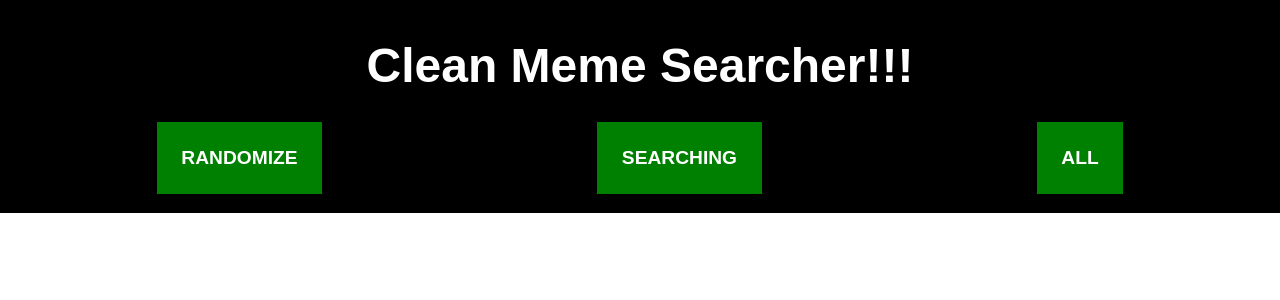
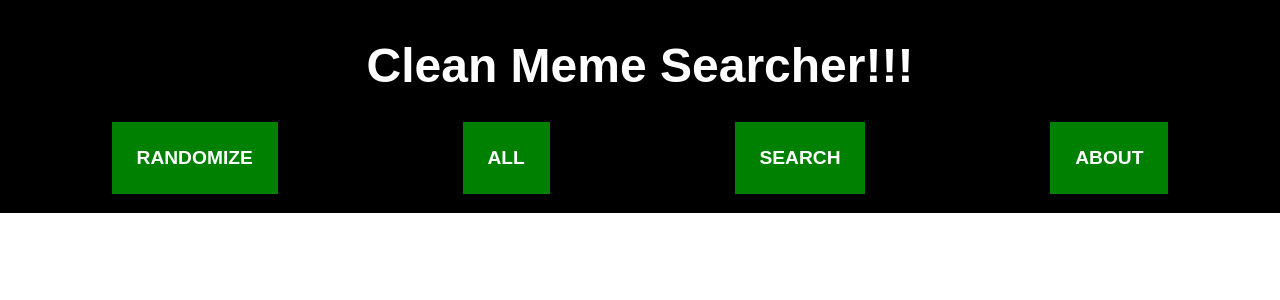
Before and after one commit to letoor1234/clean-meme-generator, a React (Create React App) app: page / in a window 1280 px wide. Shown: the top 300 px of the page. Built offline with nearby package versions, Linux system fonts and the light colour scheme.

Commit message:
deleted main component, random and galery component are moved to a specific .js file

```diff
--- a/src/App.js
+++ b/src/App.js
@@ -6,7 +6,8 @@ import {
 
 import Header from './components/Header.js'
 import Nav from './components/Nav.js'
-import {Galery, Random} from './components/Main.js'
+import Galery from './components/Galery.js'
+import Random from './components/Random.js'
 
 import './css/styles.css';
 
@@ -18,8 +19,8 @@ function App() {
           title='Clean Meme Searcher!!!'
         />
         <Nav
-          buttons={['randomize', 'searching', 'all']}
-          paths={['/random', '/search', '/all']}
+          buttons={['randomize', 'all', 'search', 'about']}
+          paths={['/random', '/all', '/search', '/about']}
         />
         <Route path='/all'>
           <Galery/>
--- a/src/components/Main.js
+++ b/src/components/Galery.js
@@ -1,9 +1,6 @@
 import React, {Fragment, Component} from 'react'
-import {
-  Link
-} from 'react-router-dom'
 
-export class Galery extends Component{
+export default class Galery extends Component{
   constructor(props){
     super(props)
     this.state={
@@ -60,50 +57,3 @@ export class Galery extends Component{
     }
   }
 }
-
-export class Random extends Component{
-  constructor(props){
-    super(props)
-    this.state={
-      memes: [],
-      random: 0,
-      getRandom: false
-    }
-  }
-  componentDidMount(){
-    fetch('https://api.imgflip.com/get_memes')
-    .then((response)=>{
-      return response.json()
-    })
-    .then((list)=>{
-      this.setState({memes: list.data.memes})
-    })
-  }
-  getRandom=()=>{
-    let random = Math.floor(Math.random() * (this.state.memes.length - 0)) + 0
-    this.setState({
-      getRandom: true,
-      random: random
-    })
-  }
-  render(){
-    if(this.state.getRandom === false){
-      return(
-        <main id='random'>
-          <button onClick={this.getRandom}>Get your lucky meme!</button>
-        </main>
-      )
-    }else{
-      return(
-        <main id='random'>
-          <article className='random-item'key={this.state.memes[this.state.random].id}>
-            <h2>{this.state.memes[this.state.random].name}</h2>
-            <img src={this.state.memes[this.state.random].url} alt={this.state.memes[this.state.random].name}></img>
-            <a download={this.state.memes[this.state.random].id+".jpg"} href={this.state.memes[this.state.random].url} target='_blank' >Download</a>
-          </article>
-          <button onClick={this.getRandom}>Don't want this?? Try again!</button>
-        </main>
-      )
-    }
-  }
-}
--- /dev/null
+++ b/src/components/Random.js
@@ -0,0 +1,48 @@
+import React, {Component} from 'react'
+
+export default class Random extends Component{
+  constructor(props){
+    super(props)
+    this.state={
+      memes: [],
+      random: 0,
+      getRandom: false
+    }
+  }
+  componentDidMount(){
+    fetch('https://api.imgflip.com/get_memes')
+    .then((response)=>{
+      return response.json()
+    })
+    .then((list)=>{
+      this.setState({memes: list.data.memes})
+    })
+  }
+  getRandom=()=>{
+    let random = Math.floor(Math.random() * (this.state.memes.length - 0)) + 0
+    this.setState({
+      getRandom: true,
+      random: random
+    })
+  }
+  render(){
+    if(this.state.getRandom === false){
+      return(
+        <main id='random'>
+          <button onClick={this.getRandom}>Get your lucky meme!</button>
+        </main>
+      )
+    }else{
+      return(
+        <main id='random'>
+          <article className='random-item'key={this.state.memes[this.state.random].id}>
+            <h2>{this.state.memes[this.state.random].name}</h2>
+            <img src={this.state.memes[this.state.random].url} alt={this.state.memes[this.state.random].name}></img>
+            <a download={this.state.memes[this.state.random].id+".jpg"} href={this.state.memes[this.state.random].url} target='_blank' >Download</a>
+          </article>
+          <button onClick={this.getRandom}>Don't want this?? Try again!</button>
+        </main>
+      )
+    }
+  }
+}
```
Also changed, not shown: 1 other file (tests, documents, lock files or other folders).
